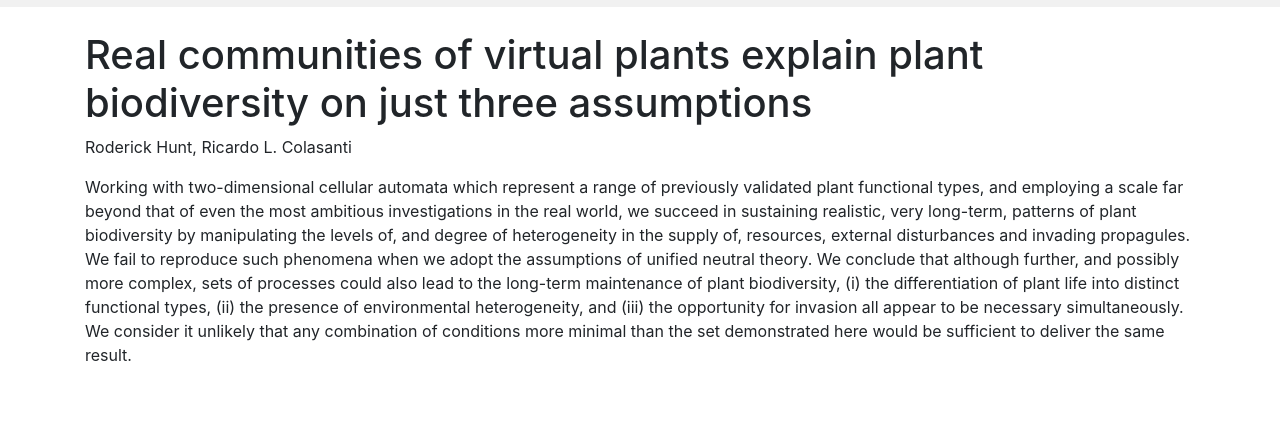
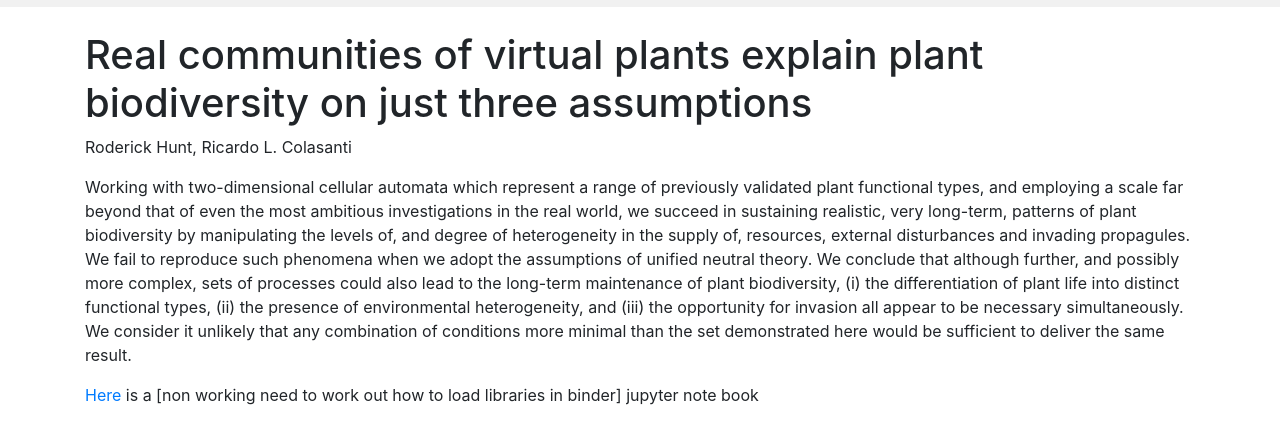
Before and after one commit to ric-colasanti/CSRCA, a plain HTML site: page index.html in a window 1280 px wide. Shown: the part 53-496 px from the top of the page. Drawn offline with nearby package versions, Linux system fonts and the light colour scheme; some packages are replaced by stand-ins of ours.

Commit message:
Add link to binder need to work out how to do libs

```diff
--- a/partials/main.html
+++ b/partials/main.html
@@ -15,3 +15,4 @@ opportunity for invasion all appear to be necessary simultaneously. We consider
 unlikely that any combination of conditions more minimal than the set demonstrated
 here would be sufficient to deliver the same result.</p>
 </div>
+<p><a href="https://mybinder.org/v2/gh/ric-colasanti/CSRCA/main?filepath=jupyter%2FCSRCA.ipynb">Here </a> is a [non working need to work out how to load libraries in binder] jupyter note book</p>
```
